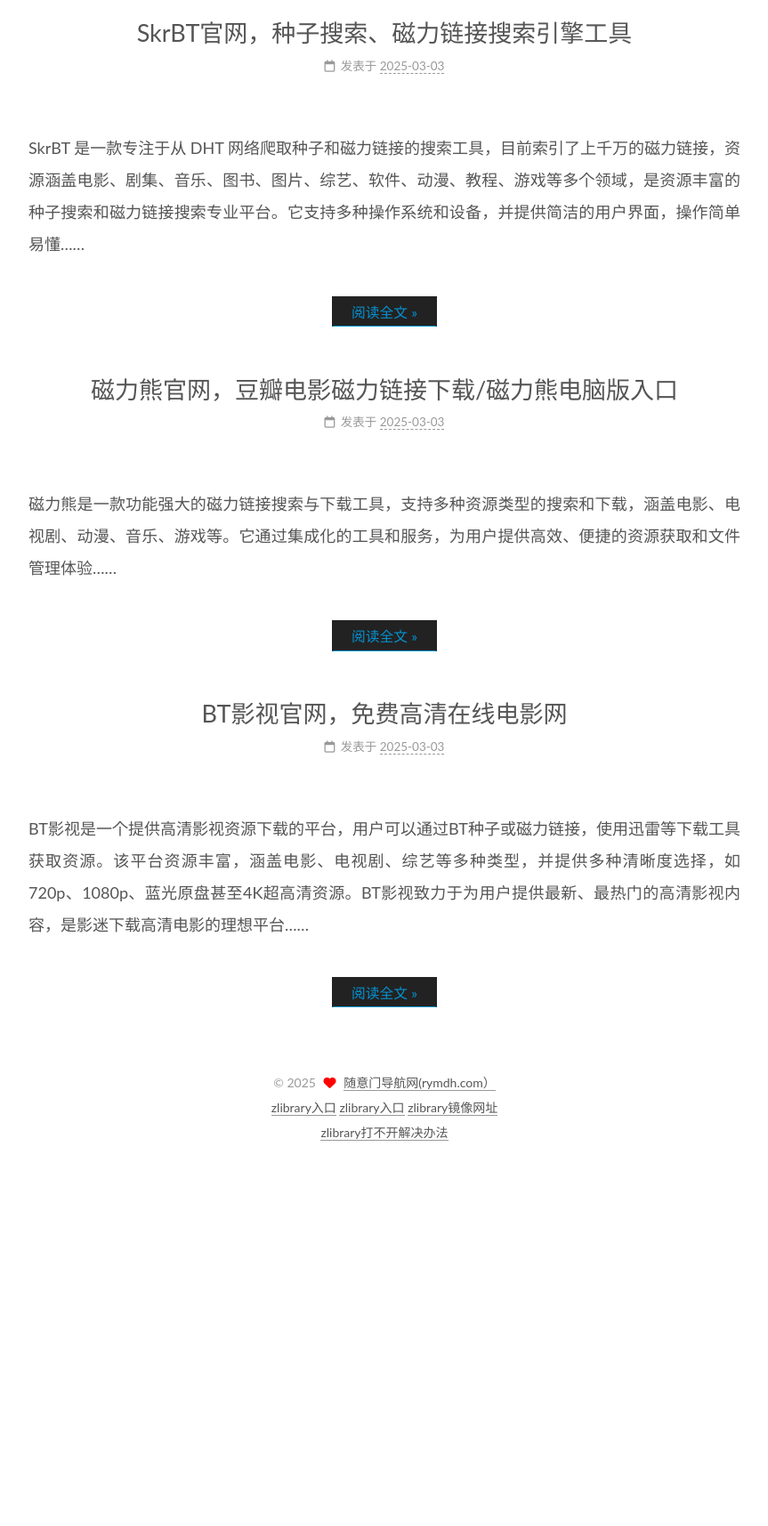
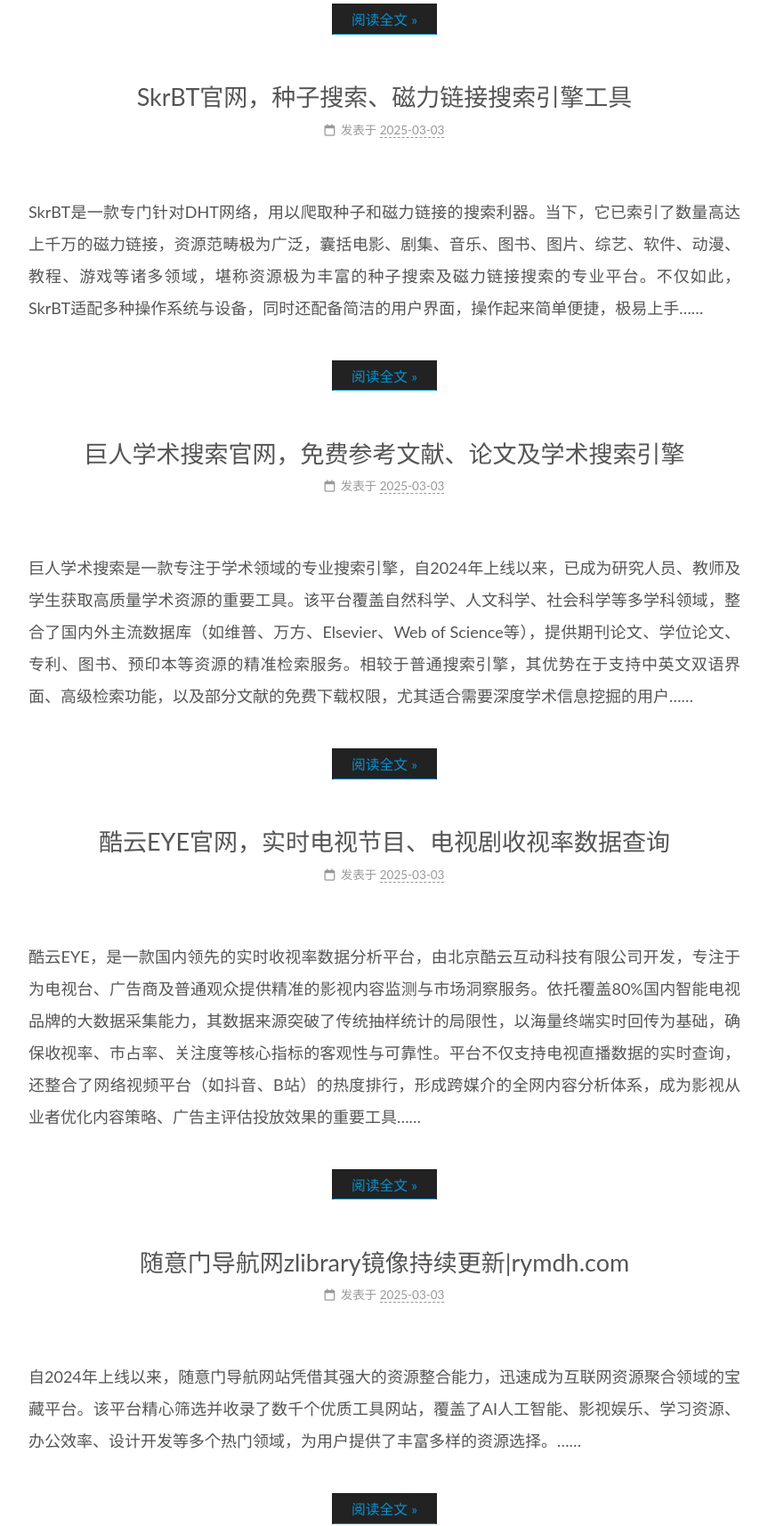
Before and after one commit to z-libraryimi/z-libraryimi.github.io, a plain HTML site: page index.html in a window 1280 px wide. Shown: the part 1085-2800 px from the top of the page at 89% size, without its empty margins (208-1071 px from the left). Before the commit the page ends 2452 px from the top, so only its background shows below. Drawn offline with nearby package versions, Linux system fonts and the light colour scheme.

Commit message:
Add files via upload

```diff
--- a/index.html
+++ b/index.html
@@ -73,9 +73,9 @@
         }
     }</script>
     <script src="/js/config.js"></script>
-    <meta name="keywords" content="zlibrary，TestUFO，磁力熊，SkrBT磁力，BT影视"/>
-    <meta name="description" content="本网站详细介绍了一些热门资源网站的官网入口，包括zlibrary，TestUFO，磁力熊，SkrBT磁力，BT影视。">
-    <meta property="og:description" content="本网站详细介绍了一些热门资源网站的官网入口，包括zlibrary，TestUFO，磁力熊，SkrBT磁力，BT影视。">
+    <meta name="keywords" content="zlibrary，testufo，skrbt，巨人学术搜索，酷云EYE"/>
+    <meta name="description" content="本网站详细介绍了一些热门资源网站的官网入口，包括zlibrary，testufo，skrbt，巨人学术搜索，酷云EYE。">
+    <meta property="og:description" content="本网站详细介绍了一些热门资源网站的官网入口，包括zlibrary，testufo，skrbt，巨人学术搜索，酷云EYE。">
     <meta property="og:type" content="website">
     <meta property="og:title" content="Zlibrary入口，Z-library镜像网站">
     <meta property="og:site_name" content="Zlibrary入口，Z-library镜像网站">
@@ -159,7 +159,7 @@
                             </div>
                         </header>
                         <div class="post-body" itemprop="articleBody">
-                            <p>Z-Library 是一个全球知名的在线数字图书馆和文件共享平台，提供海量的电子书、学术文章及其他数字资源的免费下载服务。它拥有超过1300万本书籍和8400万篇文章，涵盖多种语言和学科领域。Z-Library 的目标是促进知识的自由传播，为用户提供便捷的阅读和学习资源……</p>
+                            <p>Z-Library（简称Zlib）是全球最大的在线数字图书馆，前身为BookFinder，由俄罗斯团队开发。它提供超过980万本电子书和8400万篇期刊文章，涵盖文学、学术、科技、艺术等全领域资源，支持16种语言（包括简体中文），界面简洁易用。其核心使命是打破知识壁垒，通过免费共享实现全球教育普惠。Z-Library不仅是一个资源库，更是一个数字阅读社区，用户可评论、评分、分享书籍，并通过捐赠或志愿工作参与平台建……</p>
                             <div class="post-button">
                                 <a class="btn" href="/p/zlibrary.html" rel="contents">阅读全文 &raquo;</a>
                             </div>
@@ -216,7 +216,7 @@
                             </div>
                         </header>
                         <div class="post-body" itemprop="articleBody">
-                            <p>SkrBT 是一款专注于从 DHT 网络爬取种子和磁力链接的搜索工具，目前索引了上千万的磁力链接，资源涵盖电影、剧集、音乐、图书、图片、综艺、软件、动漫、教程、游戏等多个领域，是资源丰富的种子搜索和磁力链接搜索专业平台。它支持多种操作系统和设备，并提供简洁的用户界面，操作简单易懂……</p>
+                            <p>SkrBT是一款专门针对DHT网络，用以爬取种子和磁力链接的搜索利器。当下，它已索引了数量高达上千万的磁力链接，资源范畴极为广泛，囊括电影、剧集、音乐、图书、图片、综艺、软件、动漫、教程、游戏等诸多领域，堪称资源极为丰富的种子搜索及磁力链接搜索的专业平台。不仅如此，SkrBT适配多种操作系统与设备，同时还配备简洁的用户界面，操作起来简单便捷，极易上手……</p>
                             <div class="post-button">
                                 <a class="btn" href="/p/skrbt.html" rel="contents">阅读全文 &raquo;</a>
                             </div>
@@ -229,7 +229,7 @@
                     <div style="margin-bottom: 50px; clear: both">
                         <header class="post-header">
                             <h2 class="post-title" itemprop="name headline">
-                                <a href="/p/cilixiong.html" class="post-title-link" itemprop="url">磁力熊官网，豆瓣电影磁力链接下载/磁力熊电脑版入口</a>
+                                <a href="/p/jurenxueshu.html" class="post-title-link" itemprop="url">巨人学术搜索官网，免费参考文献、论文及学术搜索引擎</a>
                             </h2>
 
                             <div class="post-meta-container">
@@ -245,9 +245,9 @@
                             </div>
                         </header>
                         <div class="post-body" itemprop="articleBody">
-                            <p>磁力熊是一款功能强大的磁力链接搜索与下载工具，支持多种资源类型的搜索和下载，涵盖电影、电视剧、动漫、音乐、游戏等。它通过集成化的工具和服务，为用户提供高效、便捷的资源获取和文件管理体验……</p>
+                            <p>巨人学术搜索是一款专注于学术领域的专业搜索引擎，自2024年上线以来，已成为研究人员、教师及学生获取高质量学术资源的重要工具。该平台覆盖自然科学、人文科学、社会科学等多学科领域，整合了国内外主流数据库（如维普、万方、Elsevier、Web of Science等），提供期刊论文、学位论文、专利、图书、预印本等资源的精准检索服务。相较于普通搜索引擎，其优势在于支持中英文双语界面、高级检索功能，以及部分文献的免费下载权限，尤其适合需要深度学术信息挖掘的用户……</p>
                             <div class="post-button">
-                                <a class="btn" href="/p/cilixiong.html" rel="contents">阅读全文 &raquo;</a>
+                                <a class="btn" href="/p/jurenxueshu.html" rel="contents">阅读全文 &raquo;</a>
                             </div>
                         </div>
                     </div>
@@ -259,7 +259,7 @@
                     <div style="margin-bottom: 50px; clear: both">
                         <header class="post-header">
                             <h2 class="post-title" itemprop="name headline">
-                                <a href="/p/btyingshi.html" class="post-title-link" itemprop="url">BT影视官网，免费高清在线电影网</a>
+                                <a href="/p/eye.html" class="post-title-link" itemprop="url">酷云EYE官网，实时电视节目、电视剧收视率数据查询</a>
                             </h2>
 
                             <div class="post-meta-container">
@@ -275,13 +275,43 @@
                             </div>
                         </header>
                         <div class="post-body" itemprop="articleBody">
-                            <p>BT影视是一个提供高清影视资源下载的平台，用户可以通过BT种子或磁力链接，使用迅雷等下载工具获取资源。该平台资源丰富，涵盖电影、电视剧、综艺等多种类型，并提供多种清晰度选择，如720p、1080p、蓝光原盘甚至4K超高清资源。BT影视致力于为用户提供最新、最热门的高清影视内容，是影迷下载高清电影的理想平台……</p>
+                            <p>酷云EYE，是一款国内领先的实时收视率数据分析平台，由北京酷云互动科技有限公司开发，专注于为电视台、广告商及普通观众提供精准的影视内容监测与市场洞察服务。依托覆盖80%国内智能电视品牌的大数据采集能力，其数据来源突破了传统抽样统计的局限性，以海量终端实时回传为基础，确保收视率、市占率、关注度等核心指标的客观性与可靠性。平台不仅支持电视直播数据的实时查询，还整合了网络视频平台（如抖音、B站）的热度排行，形成跨媒介的全网内容分析体系，成为影视从业者优化内容策略、广告主评估投放效果的重要工具……</p>
                             <div class="post-button">
-                                <a class="btn" href="/p/btyingshi.html" rel="contents">阅读全文 &raquo;</a>
+                                <a class="btn" href="/p/eye.html" rel="contents">阅读全文 &raquo;</a>
                             </div>
                         </div>
                     </div>
                 </article>
+
+
+                <article itemscope  class="post-content" lang="">
+                    <div style="margin-bottom: 50px; clear: both">
+                        <header class="post-header">
+                            <h2 class="post-title" itemprop="name headline">
+                                <a href="/p/rymdh.html" class="post-title-link" itemprop="url">随意门导航网zlibrary镜像持续更新|rymdh.com</a>
+                            </h2>
+
+                            <div class="post-meta-container">
+                                <div class="post-meta">
+                                  <span class="post-meta-item">
+                                    <span class="post-meta-item-icon">
+                                      <i class="far fa-calendar"></i>
+                                    </span>
+                                    <span class="post-meta-item-text">发表于</span>
+                                    <time title="创建时间：2025-03-03" itemprop="dateCreated datePublished" datetime="2025-03-03">2025-03-03</time>
+                                  </span>
+                                </div>
+                            </div>
+                        </header>
+                        <div class="post-body" itemprop="articleBody">
+                            <p>自2024年上线以来，随意门导航网站凭借其强大的资源整合能力，迅速成为互联网资源聚合领域的宝藏平台。该平台精心筛选并收录了数千个优质工具网站，覆盖了AI人工智能、影视娱乐、学习资源、办公效率、设计开发等多个热门领域，为用户提供了丰富多样的资源选择。……</p>
+                            <div class="post-button">
+                                <a class="btn" href="/p/rymdh.html" rel="contents">阅读全文 &raquo;</a>
+                            </div>
+                        </div>
+                    </div>
+                </article>
+
 
 
     <footer class="footer">
```
